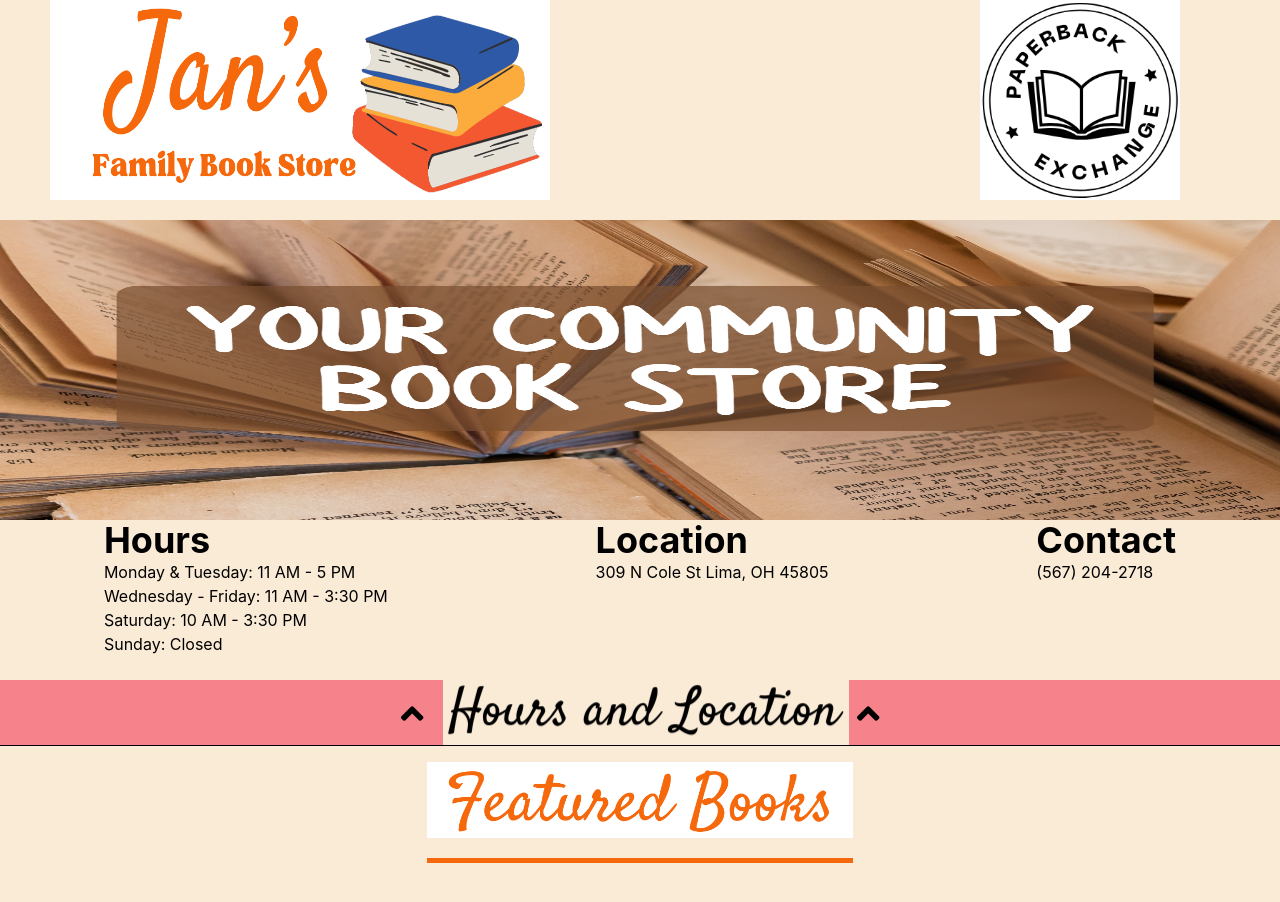
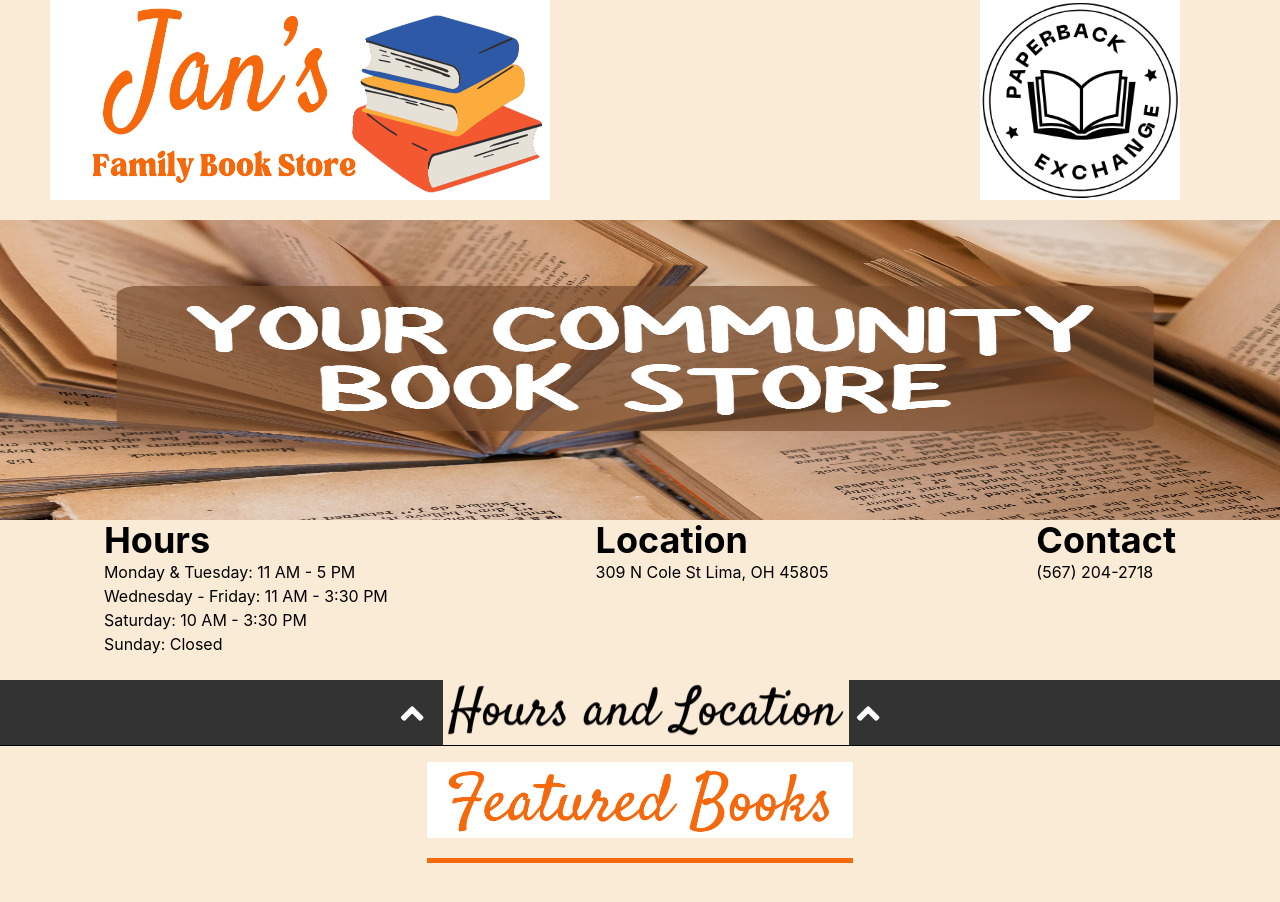
Before and after one commit to TheSicilian12/bookStore, a React (Create React App) app: page / in a window 1280 px wide. Shown: the top 902 px of the page. Built offline with nearby package versions, Linux system fonts and the light colour scheme.

Commit message:
white arrows

```diff
--- a/src/App.js
+++ b/src/App.js
@@ -159,6 +159,7 @@ function App() {
         <i
           className={`fa fa-angle-down ${rotate} arrow-box-small flex justify-center text-4xl ml-2`}
         ></i>
+        {/* <FontAwesomeIcon icon="fa-solid fa-angle-down" style={{color: "#ffffff",}} /> */}
 
       </div>
 
--- a/src/input.css
+++ b/src/input.css
@@ -80,14 +80,14 @@ code {
   transition-timing-function: ease-out;
   transition: 1.5s ease;
   transform: translateY(-150px);
-  background: #F6828C;
+  background: #333333;
 }
 
 .arrow-down {
   transition-timing-function: ease-out;
   transition: 2s ease;
   transform: translateY(0%);
-  background: #F6828C;
+  background: #333333;
   border-bottom: 1px solid black;
 }
 
@@ -138,6 +138,10 @@ code {
   background: #333333;
 }
 
+.arrow-box-small {
+  color: white
+}
+
 /* Antique white  FAEBD7
   Light Coral F6828C
   Jet 333333
```
